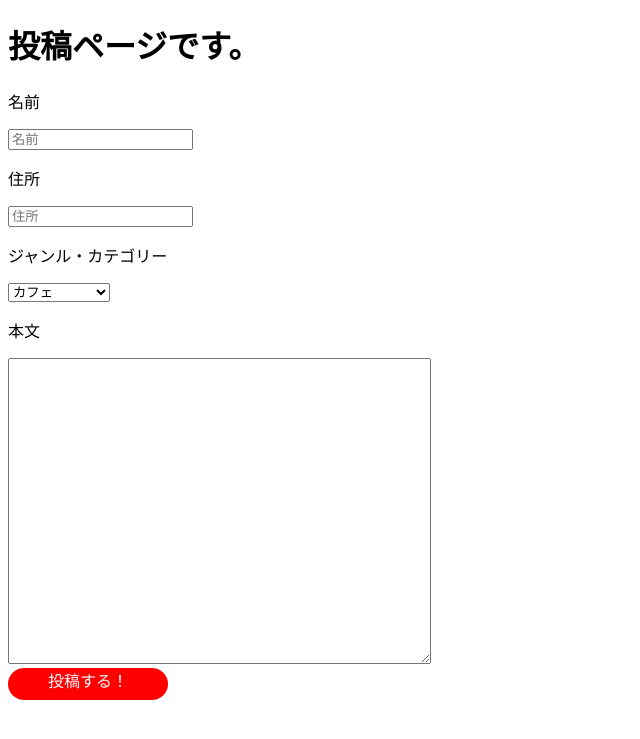
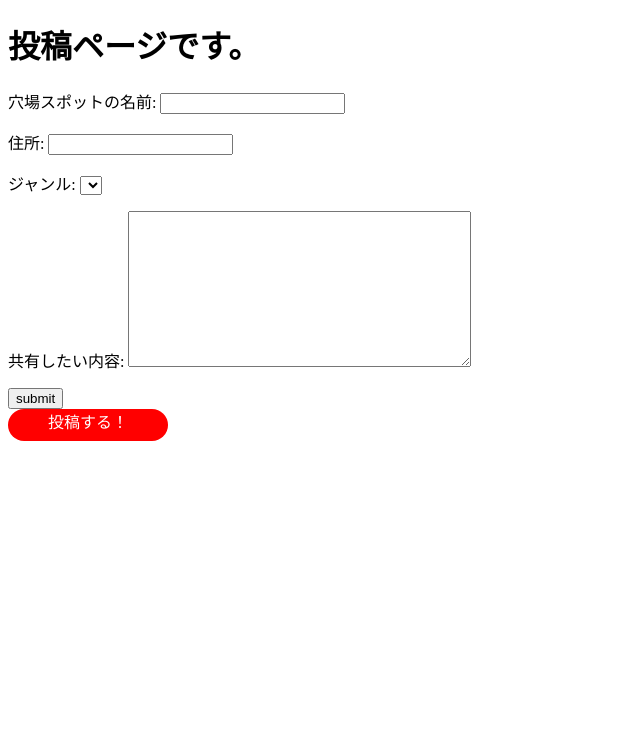
Before and after one commit to dev-satoshi/supporters-hackathon_2023_vol12, a Django app: template templates/posts/post_create.html in a window 1280 px wide. Shown: the top 739 px of the page, without its empty margins (0-640 px from the left). Run offline with Django 4.2, Linux system fonts and the light colour scheme; the template is opened without the code that fills it: values that come from a table or form of the project are taken from there, others are empty.

Commit message:
add: 投稿画面のモデル・ビューを作成

```diff
--- /dev/null
+++ b/pages/forms.py
@@ -0,0 +1,8 @@
+from django import forms
+
+
+class CreatePostForm(forms.Form):
+    location_name = forms.CharField(max_length=100, label="穴場スポットの名前")
+    address = forms.CharField(max_length=200, label="住所")
+    category = forms.ChoiceField(label="ジャンル")
+    contents = forms.CharField(max_length=1000, label="共有したい内容", widget=forms.Textarea)
--- a/pages/urls.py
+++ b/pages/urls.py
@@ -1,8 +1,9 @@
 from django.urls import include, path
 
-from .views import AboutPageView, HomePageView
+from .views import AboutPageView, HomePageView, CreatePostView
 
 urlpatterns = [
     path("", HomePageView.as_view(), name="home"),
     path("about/", AboutPageView.as_view(), name="about"),
+    path('posts/', CreatePostView.as_view(), name='create-post')
 ]
--- a/templates/posts/post_create.html
+++ b/templates/posts/post_create.html
@@ -13,8 +13,10 @@
       <div id="reslt"></div>
       <h1>投稿ページです。</h1>
       <div class="post_wrappeer">
-        <div class="post_contents">
-          <div class="post_name">
+        <form class="post_contents" method="post">
+          {{ form.as_p }}
+          {% csrf_token %}
+          <!-- <div class="post_name">
             <p class="post_txt">名前</p>
             <input type="text" placeholder="名前" id="name_input"/>
           </div>
@@ -33,11 +35,12 @@
           <div class="post_content">
             <p class="post_txt">本文</p>
             <textarea name="content" id="post_content1" cols="50" rows="20" placeholder="おすすめポイントやここが良い！と思ったことを部分を共有しましょう！"> </textarea>
-          </div>
+          </div> -->
+          <input type="submit" value="submit">
           <div class="post_add_btn" id="post_btn">
             <a href="javascript:void(0);">投稿する！</a>
           </div>
-        </div>
+        </form>
       </div>
     </div>
   </body>
```
Also changed, not shown: pages/views.py (+10 -1 lines).
